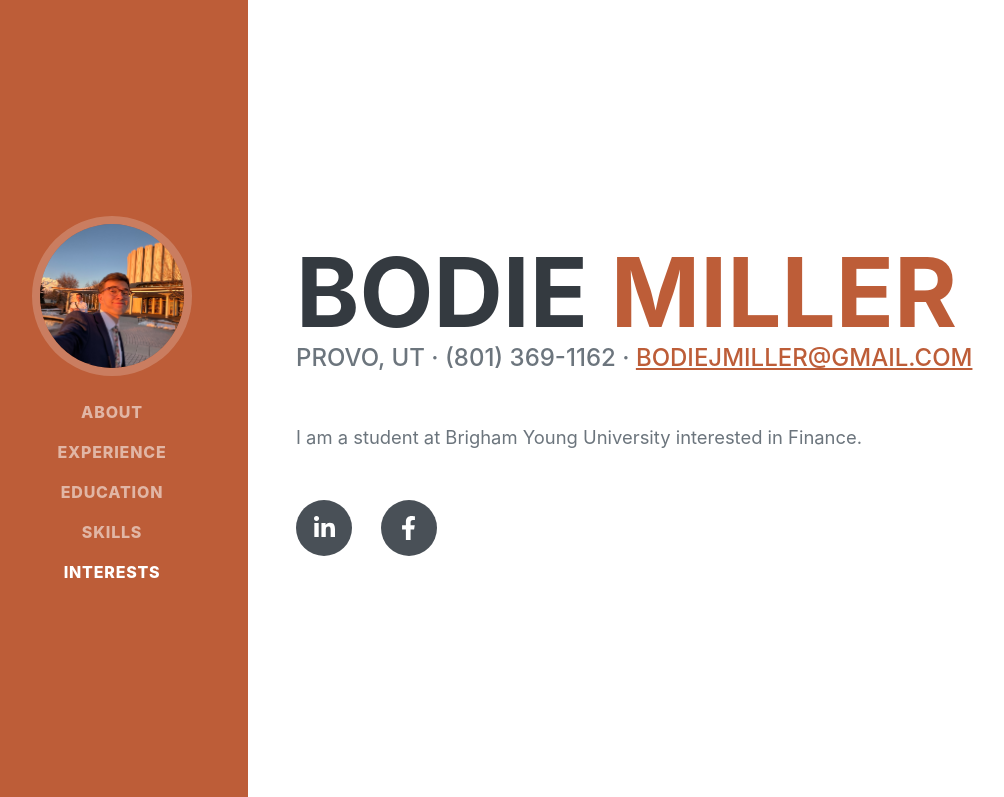
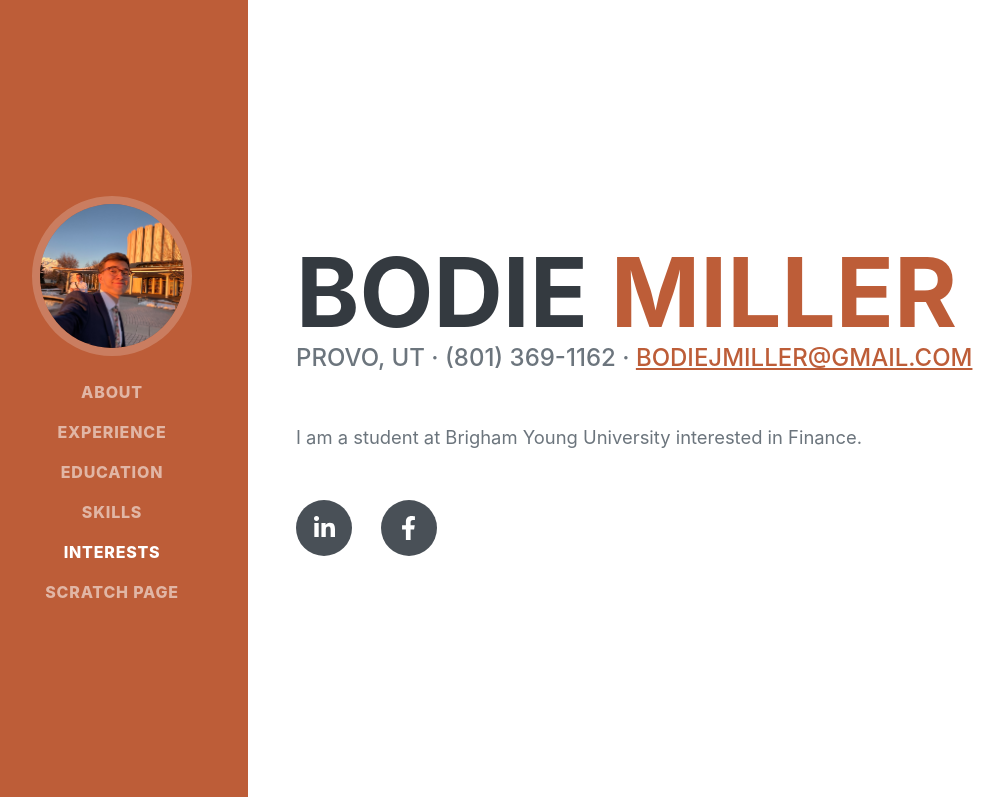
Before and after one commit to bodiemiller/Resume, a plain HTML site: page index.html in a window 1280 px wide. Shown: the top 797 px of the page, without its empty margins (24-1028 px from the left). Drawn offline with nearby package versions, Linux system fonts and the light colour scheme; a web font is replaced by a local one.

Commit message:
Add files via upload

```diff
--- a/index.html
+++ b/index.html
@@ -30,6 +30,7 @@
                     <li class="nav-item"><a class="nav-link js-scroll-trigger" href="#education">Education</a></li>
                     <li class="nav-item"><a class="nav-link js-scroll-trigger" href="#skills">Skills</a></li>
                     <li class="nav-item"><a class="nav-link js-scroll-trigger" href="#interests">Interests</a></li>
+                    <li class="nav-item"><a class="nav-link js-scroll-trigger" href="../startbootstrap-resume-gh-pages/scratch.html">Scratch Page</a></li>
 
                 </ul>
             </div>
```
